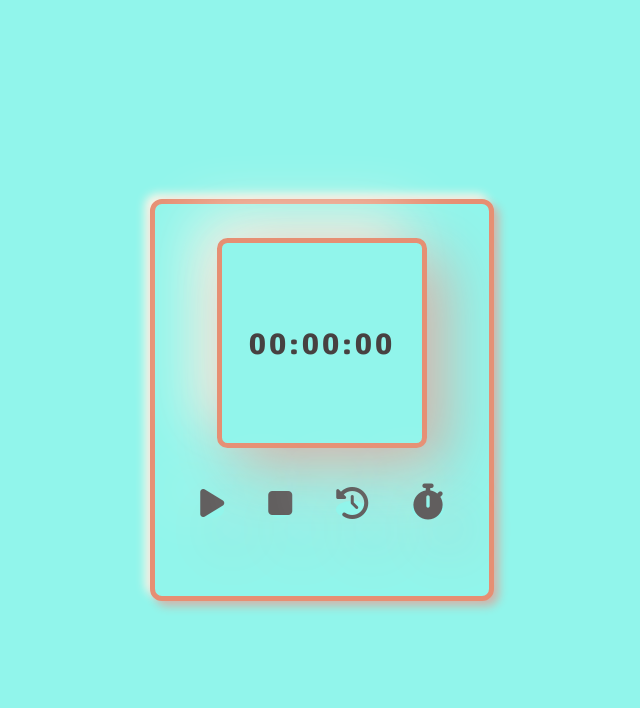
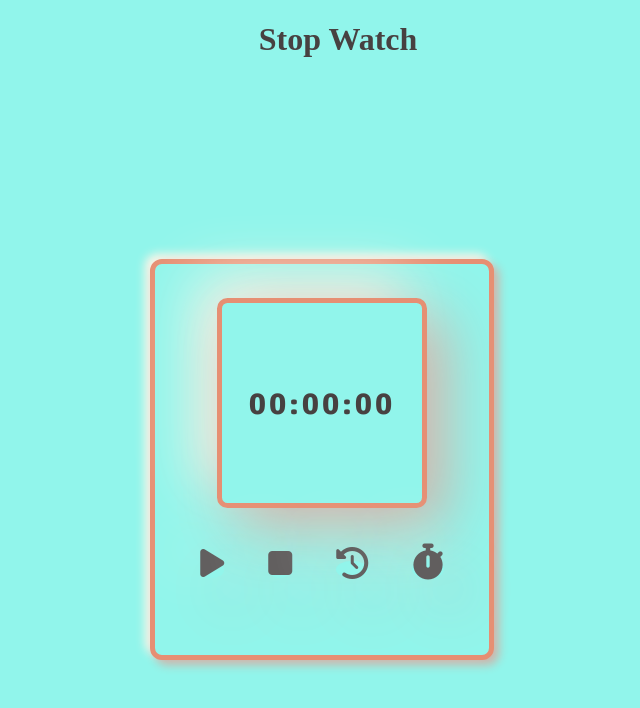
Before and after one commit to akshith2426/Stop_Watch, a plain HTML site: page index.html in a window 1280 px wide. Shown: the whole page, without its empty margins (318-958 px from the left). Drawn offline with Linux system fonts and the light colour scheme.

Commit message:
update04

```diff
--- a/index.css
+++ b/index.css
@@ -1,7 +1,17 @@
 body {
+	background: #91f5eb;
+}
+h1 {
+	color: #474141;
+	align-items: center;
+	justify-content: center;
+	font-weight: 900;
+	margin-left: 45%;
+}
+.header {
 	margin: 0;
 	padding: 0;
-	height: 100vh;
+	height: 95vh;
 	display: flex;
 	align-items: center;
 	justify-content: center;
--- a/index.html
+++ b/index.html
@@ -11,6 +11,8 @@
         rel="stylesheet">
 </head>
 <body>
+    <h1>Stop Watch</h1>
+    <div class="header">
     <div class="timer_clock">
         <div id="display_value">
             00:00:00
@@ -23,7 +25,7 @@
 
         <div id="laps"></div>
     </div>
-
+    </div>
     <script src="index.js"></script>
 </body>
 </html>
```
